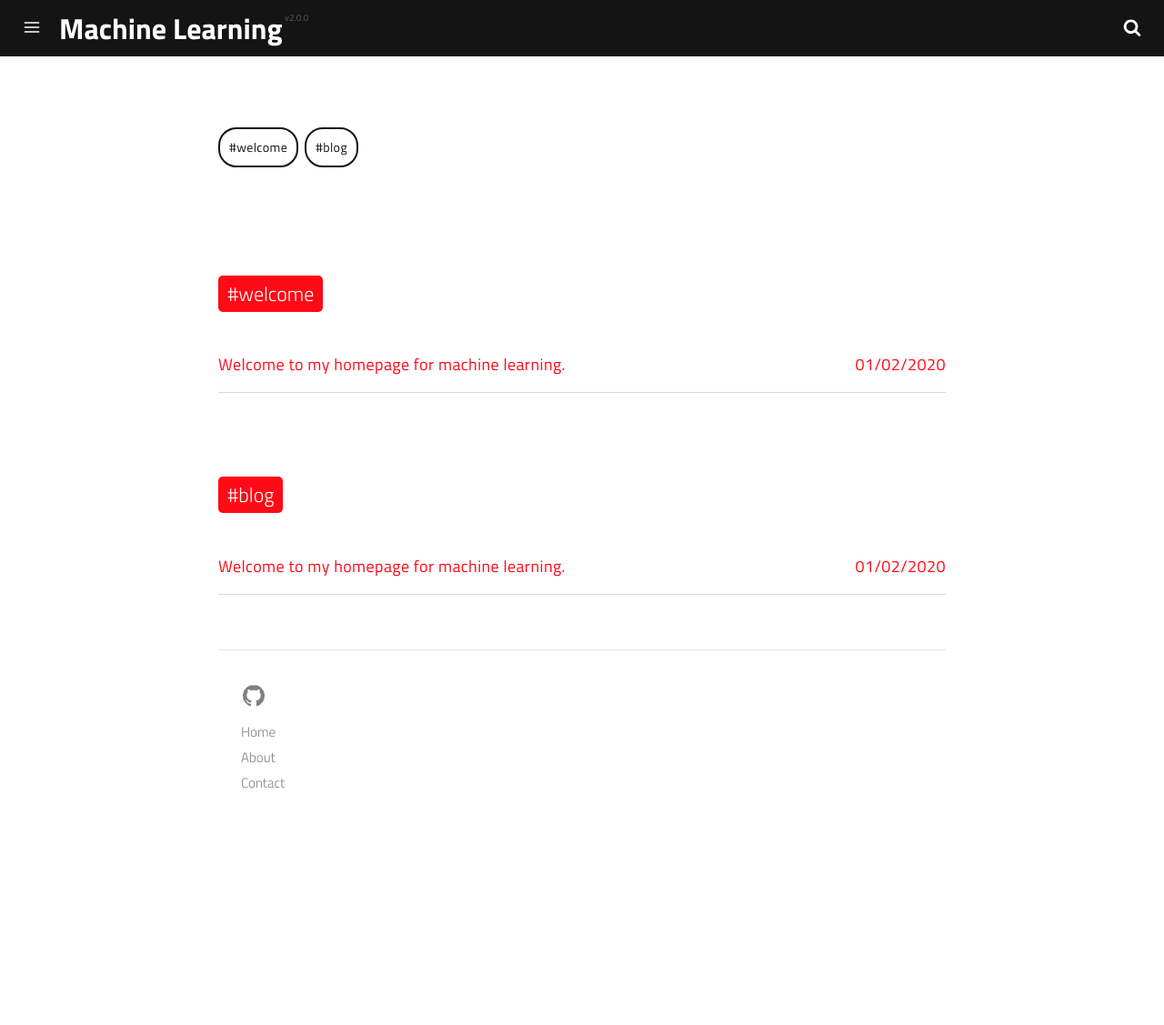
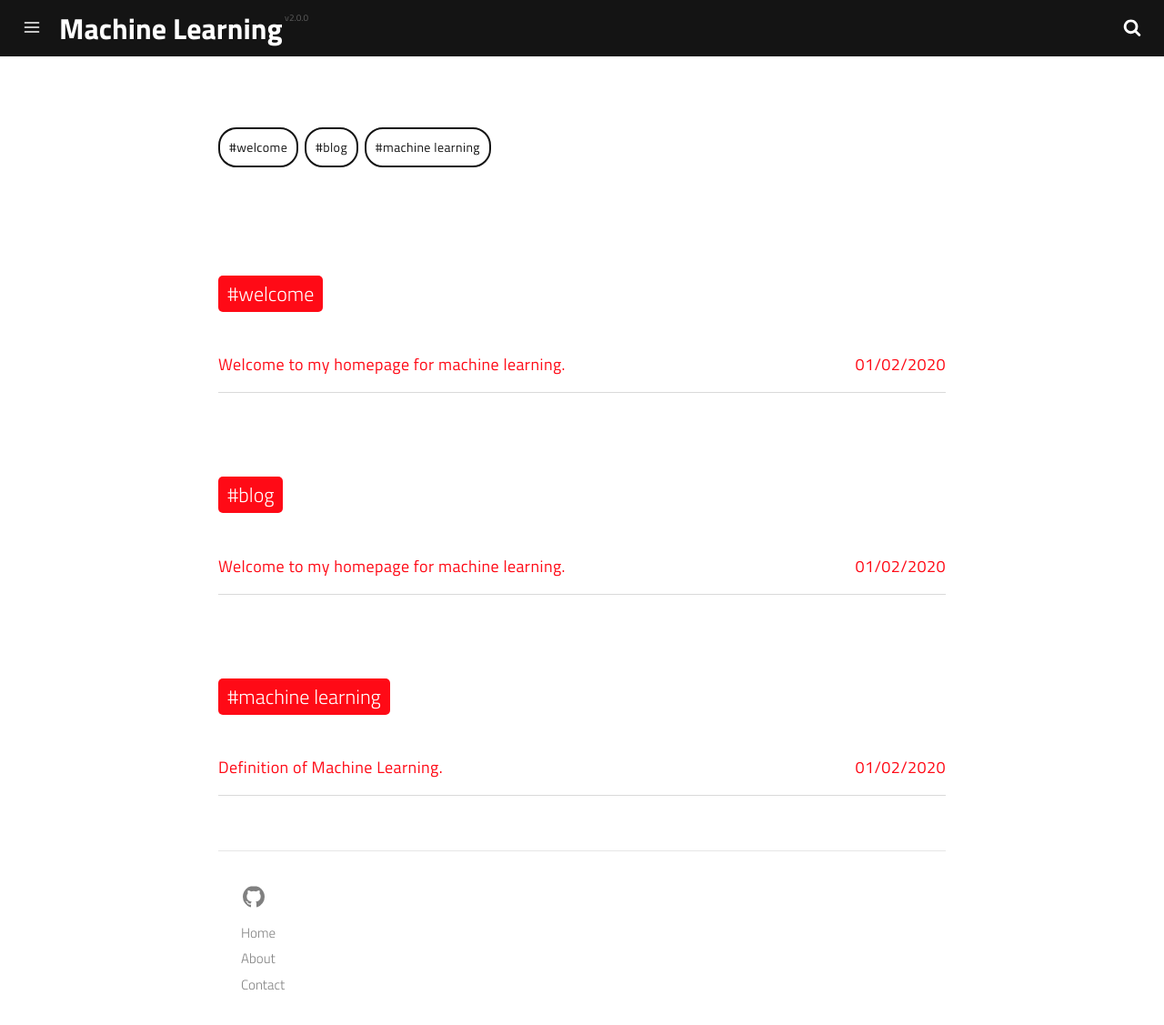
Before and after one commit to AmazingCookie/AmazingCookie.github.io, a Jekyll site: the page built from tags.html, in a window 1280 px wide and 1127 px high. Shown: the whole window at 91% size. Built offline with Jekyll 4.4.1, drawn with Linux system fonts in a browser that asks for light colours; a script that is not in the unit is left out; part of the change alters nothing that is shown.

```diff
--- /dev/null
+++ b/_posts/2020-01-02-definition-of-machine-learning.md
@@ -0,0 +1,74 @@
+---
+date: 2020-01-02 14:01:00
+layout: post
+title: Definition of Machine Learning.
+subtitle: Basic introduction and definition
+description: >-
+  Basic concepts of machine learning.
+image: >-
+  https://res.cloudinary.com/dm7h7e8xj/image/upload/v1559821647/theme6_qeeojf.jpg
+optimized_image: >-
+  https://res.cloudinary.com/dm7h7e8xj/image/upload/c_scale,w_380/v1559821647/theme6_qeeojf.jpg
+category: Reading
+tags:
+  - machine learning
+author: Alex
+---
+
+## Formal Definition
+
+> A computer program is said to learn from experience E with respect to some class of tasks T and performance measure P, if its performance at tasks in T, as measured by P, improves with experience E. —— Tom Mitchell
+
+In other words:
+* _E_ is the repeated experiences
+* _P_ is the measured data
+* _T_ is the task
+
+As a result of machine learning, the computer program can perform better in _T_ based on _P_, with iterations _E_.
+
+## Type
+
+### Supervised Learning
+A relationship between the input and the output exists in _Supervised Learning_. Problems can be divided into two categories:
+* **Regression**: continuous function. Outputs can be _predicted_ based on inputs - eg. Predict the age of a person based on pictures.
+* **Classification**: also called 'discrete'. Outputs will be separated into distinct categories instead of predicting the their specific values - eg. Predict will a person be bald based on pictures.
+
+
+### Unsupervised Learning
+In Unsupervised learning, we will process data sets with no label/same labels rather than predict results.
+
+* **Clustering Algorithm**: Decide data into different clusters. eg. News about the same topic from different newspapers.
+* **Cocktail Party Algorithm**: Non-Clustering. Separate overlapping voices/audios.
+
+## Important:
+
+The difference between _Clustering_ and _Classification_:
+
+In _Classification_, before processing any data, the definition of each class will be decided first. eg: Group fruits into apples, bananas, and oranges based on given pictures.
+
+Instead, in _Clustering_, classes will not be pre-defined. Data will be divided into different groups by detecting similar features. eg: Group fruits of similar types based on given pictures.
+
+Also, once you've **labelled** the data, it will be treated as _Supervised Learning Problem_.
+
+## Model
+Notations:
+* _x_: input
+* _y_: output
+* _x<sup>(i)</sup>_, _y<sup>(i)</sup>_: the i-th input/output
+* _(x,y)_: the training set / a signle training example
+* _X_: the space of input values
+* _Y_: the space of output values
+* _h_: hypothesis. The function that takes the input and gives the prediction, denoted as _h: X→Y_.
+
+### Supervised Learning - Linear Regression
+**Definition**: By given a real-valued input, we will predict a real-valued output, denoted as _hθ(x) = θ₀ + +θ₁x_. eg. predict housing prices of based on their sizes.
+
+#### Cost Function
+Measure the accuracy of _h_ by taking an average difference, as we will try to minimize the difference between _hθ(x)_ and _y_. The purpose is to find parameters which minimize the cost function.
+
+* **Squared error cost function**: Calculated by: the sum of _(hθ(x<sup>(i)</sup>) - y<sup>(i)</sup>)<sup>2</sup>_ times _1/2m_, where _m_ is the number of training examples, denoted by _J(θ₀,θ₁)_.
+
+
+## Reference:
+1. [Coursera](https://www.coursera.org/learn/machine-learning/supplement/d5Pt1/lecture-slides)
+2. [Difference Between Clustering and Classification](https://www.differencebetween.com/difference-between-clustering-and-vs-classification/)
--- a/_posts/2020-01-02-welcome-to-my-homepage-for-machine-learning.md
+++ b/_posts/2020-01-02-welcome-to-my-homepage-for-machine-learning.md
@@ -2,7 +2,7 @@
 date: 2020-01-02 10:41:00
 layout: post
 title: Welcome to my homepage for machine learning.
-subtitle: Private page for self-learning of NLP and AI.
+subtitle: Concentrate on NLP and AI.
 description: >-
   Welcome page.
 image: >-
```
